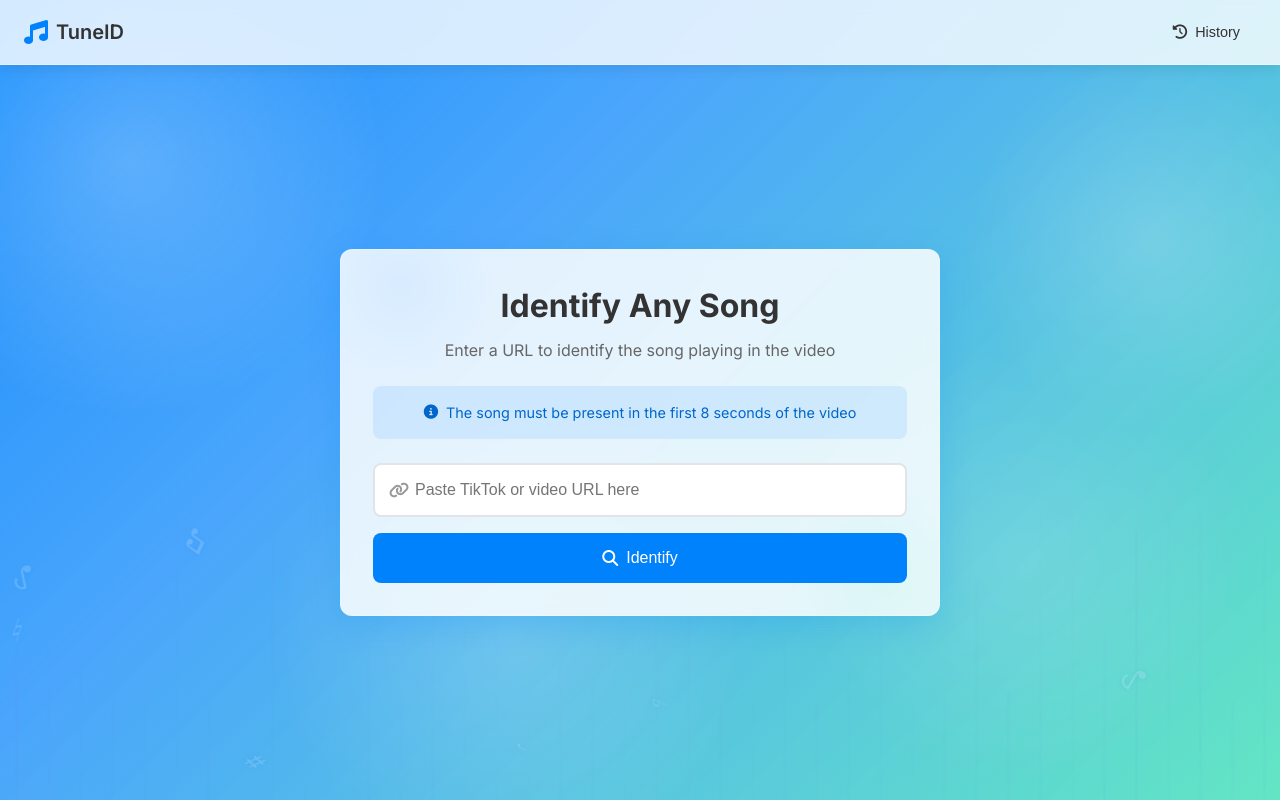
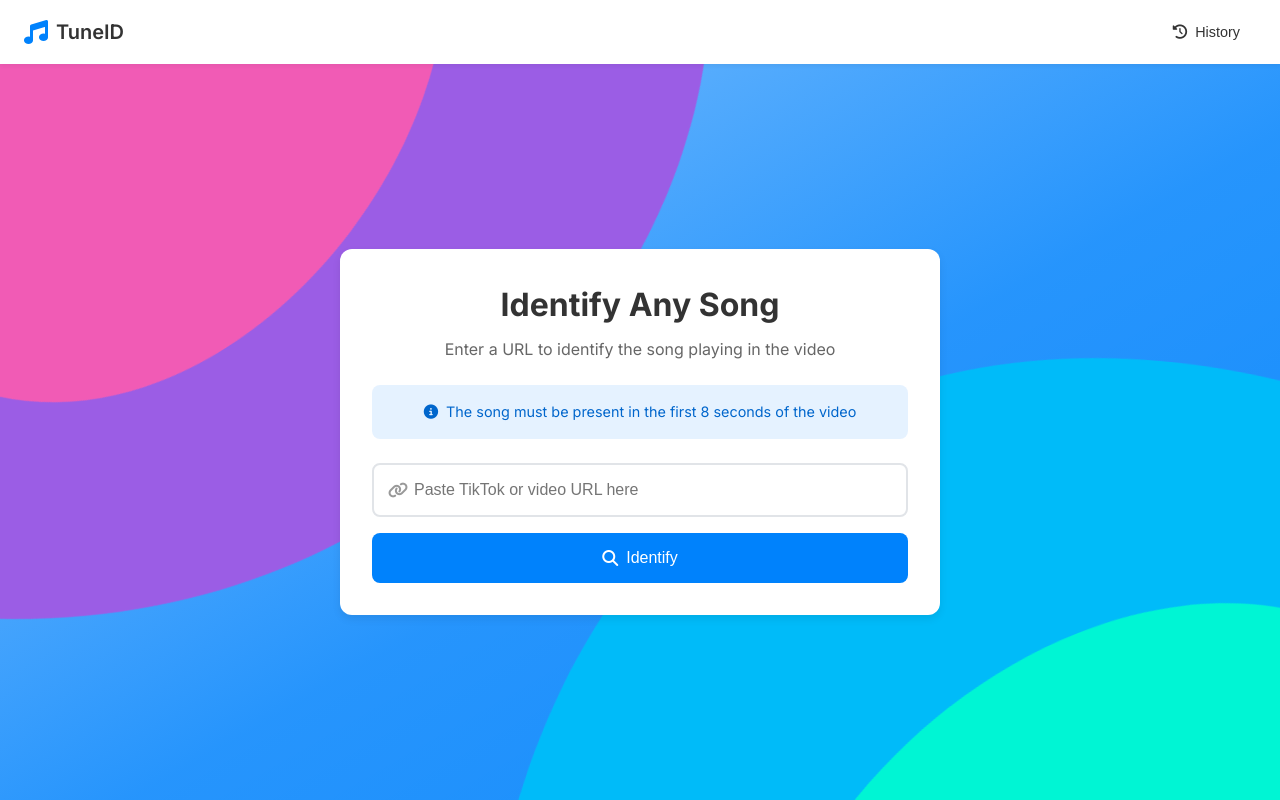
Before and after one commit to nifemi-l/tuneid, a Flask app: page / in a window 1280 px wide. Run offline with Flask 3, Linux system fonts and the light colour scheme.

Commit message:
Add svg background

```diff
--- a/app/static/style.css
+++ b/app/static/style.css
@@ -31,13 +31,26 @@
   --transition-normal: 0.3s ease;
 }
 
+/* Blob animation svg */
+/* pin blob behind everything */
+.background-svg {
+  position: fixed;
+  top: 0;
+  left: 0;
+  width: 100%;
+  height: 100%;
+  z-index: -3;
+  pointer-events: none;
+}
+body::before { z-index: -2; }
+body::after  { z-index: -1;}
+
 /* Base Reset */
 * {
   margin: 0;
   padding: 0;
   box-sizing: border-box;
 }
-
 
 @keyframes gradientMove {
   0% {
@@ -50,6 +63,8 @@
     background-position: 0% 50%;
   }
 }
+/* End of blob */
+
 
 body {
   font-family: 'Inter', -apple-system, BlinkMacSystemFont, sans-serif;
@@ -120,7 +135,7 @@
   width: 100%;
   text-align: center;
   padding: var(--spacing-xl);
-  background: rgba(255, 255, 255, 0.85);
+  background: rgba(255, 255, 255, 1);
   backdrop-filter: blur(10px);
   border-radius: 12px;
   box-shadow: var(--shadow-md);
@@ -688,205 +703,3 @@
 .service-btn span {
   font-weight: 500;
 }
-
-
-
-/* Background update */
-/* Updated Background Styles */
-body {
-  font-family: 'Inter', -apple-system, BlinkMacSystemFont, sans-serif;
-  color: var(--text);
-  min-height: 100vh;
-  display: flex;
-  flex-direction: column;
-  line-height: 1.5;
-  background: var(--bg);
-  position: relative;
-  overflow-x: hidden;
-}
-
-/* Music-themed animated background */
-body::before {
-  content: "";
-  position: fixed;
-  top: 0;
-  left: 0;
-  right: 0;
-  bottom: 0;
-  background: linear-gradient(135deg,
-    rgba(0,130,252,0.9) 0%,
-    rgba(0,130,252,0.7) 35%,
-    rgba(0,216,160,0.6) 100%
-  );
-  z-index: -2;
-}
-
-body::after {
-  content: "";
-  position: fixed;
-  top: 0;
-  left: 0;
-  right: 0;
-  bottom: 0;
-  background-image:
-    radial-gradient(circle at 10% 20%, rgba(255,255,255,0.25) 0%, transparent 20%),
-    radial-gradient(circle at 90% 30%, rgba(255,255,255,0.2) 0%, transparent 15%),
-    radial-gradient(circle at 40% 80%, rgba(255,255,255,0.18) 0%, transparent 25%),
-    radial-gradient(circle at 80% 70%, rgba(255,255,255,0.15) 0%, transparent 20%);
-  z-index: -1;
-  animation: shimmer 15s infinite alternate;
-}
-
-/* Music notes floating animation */
-.music-notes {
-  position: fixed;
-  top: 0;
-  left: 0;
-  width: 100%;
-  height: 100%;
-  pointer-events: none;
-  z-index: -1;
-}
-
-.note {
-  position: absolute;
-  color: rgba(255, 255, 255, 0.3);
-  font-size: 1.8rem;
-  animation: float-note 8s linear infinite both; /* apply 0% styles during delay */
-  text-shadow: 0 0 5px rgba(0, 130, 252, 0.3);
-  animation-fill-mode: backwards;
-}
-
-/* Sound wave animations */
-.sound-waves {
-  position: fixed;
-  bottom: 0;
-  left: 0;
-  width: 100%;
-  height: 60%;
-  display: flex;
-  justify-content: space-around;
-  align-items: flex-end;
-  pointer-events: none;
-  z-index: -1;
-  opacity: 0.5;
-}
-
-.wave {
-  width: 3px;
-  background-color: rgba(255, 255, 255, 0.2);
-  height: 100%;
-  border-radius: 15px;
-  animation: wave 1.5s infinite ease-in-out;
-}
-
-/* Create 24 waves with different heights and delays */
-@keyframes wave {
-  0%, 100% {
-    height: 20%;
-  }
-  50% {
-    height: 60%;
-  }
-}
-
-@keyframes shimmer {
-  0% {
-    background-position: 0% 0%;
-    opacity: 0.7;
-  }
-  100% {
-    background-position: 100% 100%;
-    opacity: 1;
-  }
-}
-
-@keyframes float-note {
-  0% {
-    opacity: 0;
-    transform: translateY(100vh) rotate(0deg);
-  }
-  10% {
-    opacity: 0.6;
-  }
-  90% {
-    opacity: 0.6;
-  }
-  100% {
-    opacity: 0;
-    transform: translateY(-100px) rotate(360deg);
-  }
-}
-
-/* Content wrapper with glass morphism effect */
-.content-wrapper {
-  max-width: 600px;
-  width: 100%;
-  text-align: center;
-  padding: var(--spacing-xl);
-  background: rgba(255, 255, 255, 0.85);
-  backdrop-filter: blur(10px);
-  border-radius: 12px;
-  box-shadow: 0 8px 32px rgba(0, 130, 252, 0.2);
-  border: 1px solid rgba(255, 255, 255, 0.18);
-  transition: transform 0.3s ease, box-shadow 0.3s ease;
-  position: relative;
-  overflow: hidden;
-}
-
-.content-wrapper:hover {
-  transform: translateY(-5px);
-  box-shadow: 0 12px 36px rgba(0, 130, 252, 0.25);
-}
-
-/* Add a subtle pattern to content wrapper */
-.content-wrapper::after {
-  content: "";
-  position: absolute;
-  top: 0;
-  left: 0;
-  right: 0;
-  bottom: 0;
-  background-image:
-    radial-gradient(circle at 10% 10%, rgba(0, 130, 252, 0.05) 0%, transparent 15%),
-    radial-gradient(circle at 90% 90%, rgba(0, 216, 160, 0.05) 0%, transparent 15%);
-  pointer-events: none;
-  z-index: -1;
-}
-
-/* Enhanced app logo animation */
-@keyframes pulse-glow {
-  0%, 100% {
-    filter: drop-shadow(0 0 2px rgba(0, 130, 252, 0.5));
-  }
-  50% {
-    filter: drop-shadow(0 0 8px rgba(0, 130, 252, 0.8));
-  }
-}
-
-.app-icon {
-  color: var(--primary);
-  font-size: 1.5rem;
-  margin-right: var(--spacing-sm);
-}
-
-/* Header with glassmorphism */
-.header {
-  display: flex;
-  justify-content: space-between;
-  align-items: center;
-  padding: var(--spacing-md) var(--spacing-lg);
-  background: rgba(255, 255, 255, 0.8);
-  backdrop-filter: blur(8px);
-  box-shadow: 0 4px 12px rgba(0, 0, 0, 0.08);
-  position: relative;
-  z-index: 10;
-  border-bottom: 1px solid rgba(255, 255, 255, 0.3);
-}
-
-/* Enhanced button hover effects */
-.btn:hover {
-  background: var(--primary-light);
-  transform: translateY(-3px);
-  box-shadow: 0 5px 15px rgba(0, 130, 252, 0.3);
-}
--- a/app/templates/index.html
+++ b/app/templates/index.html
@@ -21,6 +21,41 @@
   <link rel="stylesheet" href="{{ url_for('static', filename='style.css') }}"/>
 </head>
 <body>
+  <!-- Animated blob SVG background -->
+  <svg class="background-svg" preserveAspectRatio="xMidYMid slice" viewBox="10 10 80 80">
+    <defs>
+        <style>
+            @keyframes rotate {
+					 0% {
+                    transform: rotate(0deg);
+                }
+                100% {
+                    transform: rotate(360deg);
+                }
+            }
+            .out-top {
+                animation: rotate 20s linear infinite;
+                transform-origin: 13px 25px;
+            }
+            .in-top {
+                animation: rotate 10s linear infinite;
+                transform-origin: 13px 25px;
+            }
+            .out-bottom {
+                animation: rotate 25s linear infinite;
+                transform-origin: 84px 93px;
+            }
+            .in-bottom {
+                animation: rotate 15s linear infinite;
+                transform-origin: 84px 93px;
+            }
+        </style>
+    </defs>
+    <path fill="#9b5de5" class="out-top" d="M37-5C25.1-14.7,5.7-19.1-9.2-10-28.5,1.8-32.7,31.1-19.8,49c15.5,21.5,52.6,22,67.2,2.3C59.4,35,53.7,8.5,37-5Z"/>
+    <path fill="#f15bb5" class="in-top" d="M20.6,4.1C11.6,1.5-1.9,2.5-8,11.2-16.3,23.1-8.2,45.6,7.4,50S42.1,38.9,41,24.5C40.2,14.1,29.4,6.6,20.6,4.1Z"/>
+    <path fill="#00bbf9" class="out-bottom" d="M105.9,48.6c-12.4-8.2-29.3-4.8-39.4.8-23.4,12.8-37.7,51.9-19.1,74.1s63.9,15.3,76-5.6c7.6-13.3,1.8-31.1-2.3-43.8C117.6,63.3,114.7,54.3,105.9,48.6Z"/>
+    <path fill="#00f5d4" class="in-bottom" d="M102,67.1c-9.6-6.1-22-3.1-29.5,2-15.4,10.7-19.6,37.5-7.6,47.8s35.9,3.9,44.5-12.5C115.5,92.6,113.9,74.6,102,67.1Z"/>
+</svg>
   <header class="header">
     <div class="logo-container">
       <i class="fas fa-music app-icon"></i>
@@ -373,72 +408,72 @@
     window.closeResult = closeResult;
   })();
 
-  // Attempt to make cool background
-  function createMusicNotes() {
-  const notesContainer = document.createElement('div');
-  notesContainer.className = 'music-notes';
-  document.body.appendChild(notesContainer);
+//   // Attempt to make cool background
+//   function createMusicNotes() {
+//   const notesContainer = document.createElement('div');
+//   notesContainer.className = 'music-notes';
+//   document.body.appendChild(notesContainer);
 
-  const noteSymbols = ['♪', '♫', '♩', '♬', '♭', '♮', '♯'];
-  const noteCount = 20;
+//   const noteSymbols = ['♪', '♫', '♩', '♬', '♭', '♮', '♯'];
+//   const noteCount = 20;
 
-  for (let i = 0; i < noteCount; i++) {
-    const note = document.createElement('div');
-    note.className = 'note';
-    note.textContent = noteSymbols[Math.floor(Math.random() * noteSymbols.length)];
+//   for (let i = 0; i < noteCount; i++) {
+//     const note = document.createElement('div');
+//     note.className = 'note';
+//     note.textContent = noteSymbols[Math.floor(Math.random() * noteSymbols.length)];
 
-    // Random positioning
-    note.style.left = `${Math.random() * 100}%`;
-    note.style.top = `${Math.random() * 100}%`;
+//     // Random positioning
+//     note.style.left = `${Math.random() * 100}%`;
+//     note.style.top = `${Math.random() * 100}%`;
 
-    // Random animation duration and delay
-    const duration = 8 + Math.random() * 10;
-    note.style.animationDuration = `${duration}s`
-    const delay = Math.random() * 2;
-    note.style.animationDelay = `${delay}s`;
+//     // Random animation duration and delay
+//     const duration = 8 + Math.random() * 10;
+//     note.style.animationDuration = `${duration}s`
+//     const delay = Math.random() * 2;
+//     note.style.animationDelay = `${delay}s`;
 
-    // Random size
-    const size = 1 + Math.random();
-    note.style.fontSize = `${size}rem`;
+//     // Random size
+//     const size = 1 + Math.random();
+//     note.style.fontSize = `${size}rem`;
 
-    notesContainer.appendChild(note);
-  }
-}
+//     notesContainer.appendChild(note);
+//   }
+// }
 
-// Create sound waves
-function createSoundWaves() {
-  const wavesContainer = document.createElement('div');
-  wavesContainer.className = 'sound-waves';
-  document.body.appendChild(wavesContainer);
+// // Create sound waves
+// function createSoundWaves() {
+//   const wavesContainer = document.createElement('div');
+//   wavesContainer.className = 'sound-waves';
+//   document.body.appendChild(wavesContainer);
 
-  const waveCount = 40;
+//   const waveCount = 40;
 
-  for (let i = 0; i < waveCount; i++) {
-    const wave = document.createElement('div');
-    wave.className = 'wave';
+//   for (let i = 0; i < waveCount; i++) {
+//     const wave = document.createElement('div');
+//     wave.className = 'wave';
 
-    // Random animation duration and delay
-    const duration = 1 + Math.random() * 1.5;
-    const delay = Math.random() * 1;
-    wave.style.animationDuration = `${duration}s`;
-    wave.style.animationDelay = `${delay}s`;
+//     // Random animation duration and delay
+//     const duration = 1 + Math.random() * 1.5;
+//     const delay = Math.random() * 1;
+//     wave.style.animationDuration = `${duration}s`;
+//     wave.style.animationDelay = `${delay}s`;
 
-    // Random opacity
-    wave.style.opacity = 0.1 + Math.random() * 0.3;
+//     // Random opacity
+//     wave.style.opacity = 0.1 + Math.random() * 0.3;
 
-    // Random colors
-    const hue = 210 + Math.random() * 40; // Blue variations
-    wave.style.backgroundColor = `hsla(${hue}, 70%, 70%, 0.3)`;
+//     // Random colors
+//     const hue = 210 + Math.random() * 40; // Blue variations
+//     wave.style.backgroundColor = `hsla(${hue}, 70%, 70%, 0.3)`;
 
-    wavesContainer.appendChild(wave);
-  }
-}
+//     wavesContainer.appendChild(wave);
+//   }
+// }
 
-// Initialize on page load
-document.addEventListener('DOMContentLoaded', () => {
-  createMusicNotes();
-  createSoundWaves();
-});
+// // Initialize on page load
+// document.addEventListener('DOMContentLoaded', () => {
+//   createMusicNotes();
+//   createSoundWaves();
+// });
   </script>
 </body>
 </html>
```
